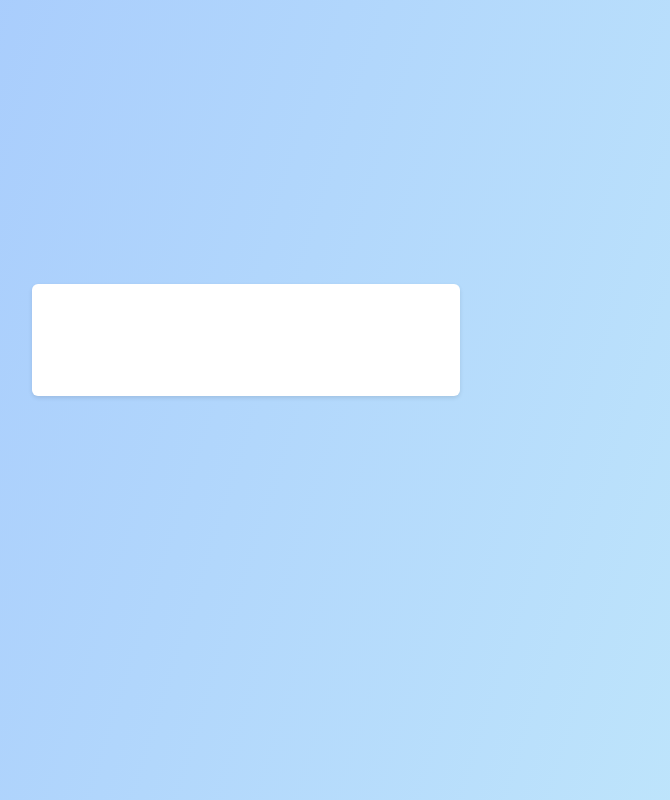
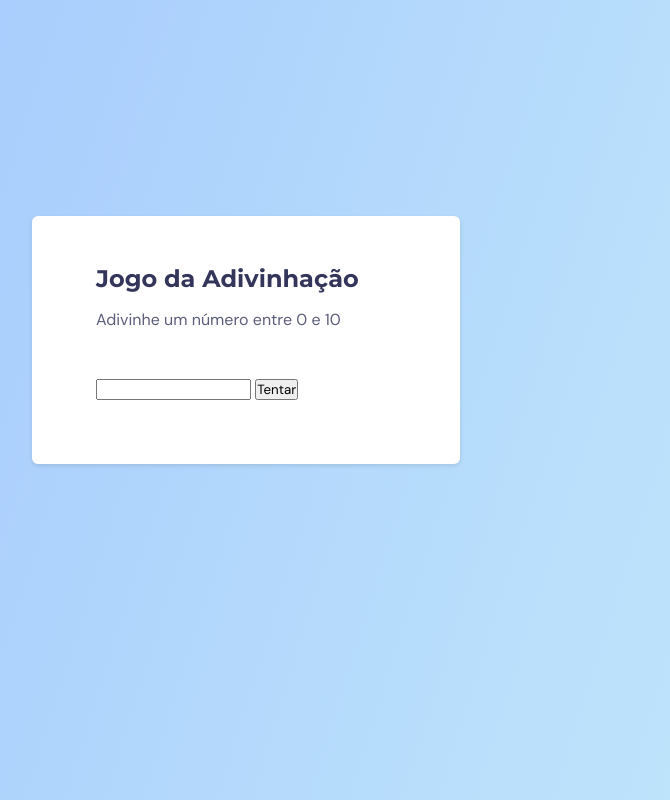
Before and after one commit to tiagobarross/GuessingGame, a plain HTML site: page index.html in a window 1280 px wide. Shown: the whole page, without its empty margins (394-1064 px from the left). Drawn offline with Linux system fonts and the light colour scheme.

Commit message:
font config

```diff
--- a/index.html
+++ b/index.html
@@ -5,10 +5,21 @@
   <meta name="viewport" content="width=device-width, initial-scale=1.0">
   <title>Guessing Game</title>
   <link rel="stylesheet" href="./style.css">
+  <link rel="preconnect" href="https://fonts.googleapis.com">
+  <link rel="preconnect" href="https://fonts.gstatic.com" crossorigin>
+  <link href="https://fonts.googleapis.com/css2?family=Montserrat:ital,wght@0,100..900;1,100..900&display=swap" rel="stylesheet">
+  <link rel="preconnect" href="https://fonts.googleapis.com">
+  <link rel="preconnect" href="https://fonts.gstatic.com" crossorigin>
+  <link href="https://fonts.googleapis.com/css2?family=DM+Sans:ital,opsz,wght@0,9..40,100..1000;1,9..40,100..1000&family=Montserrat:ital,wght@0,100..900;1,100..900&display=swap" rel="stylesheet">
 </head>
 <body>
   <main>
-
+    <h1>Jogo da Adivinhação</h1>
+    <p>Adivinhe um número entre 0 e 10</p>
+    <form action="">
+      <input type="text">
+      <button>Tentar</button>
+    </form>
   </main>
 </body>
 </html>
--- a/style.css
+++ b/style.css
@@ -17,6 +17,10 @@ body{
   height: 100vh;
 }
 
+body, input, button{
+  font-family: "DM Sans", sans-serif;
+}
+
 main{
   background: #FFFF;
   border-radius: 0.6rem;
@@ -26,3 +30,21 @@ main{
 
   width: min(42.8rem, 90%); /*Função min define um tamanho mínimo para a caixa, caso o tamanho precise ser reduzido ele será de 90%*/
 }
+
+h1{
+  font-family: "Montserrat", sans-serif;
+  font-size: 2.4rem;
+  margin-bottom: 1.6rem;
+}
+
+h1, p{
+  color: #34355B;
+}
+
+p{
+  opacity: .8;
+}
+
+form{
+  margin-top: 4.8rem;
+}
```
